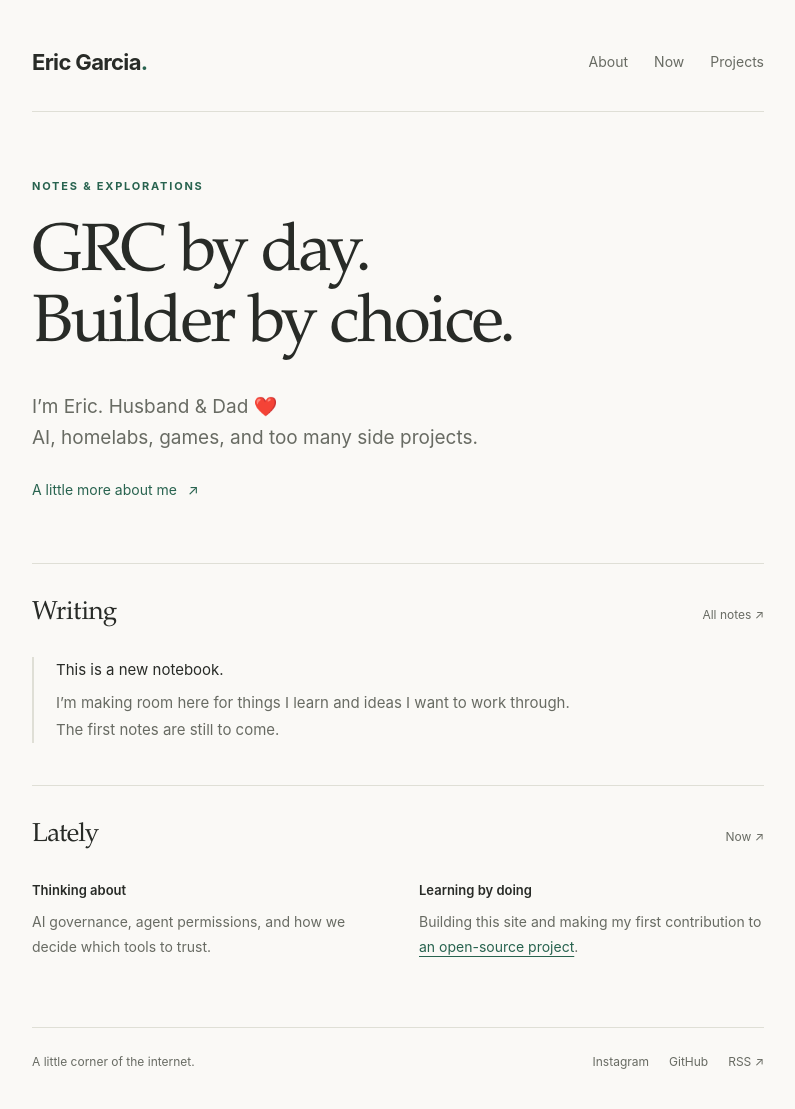
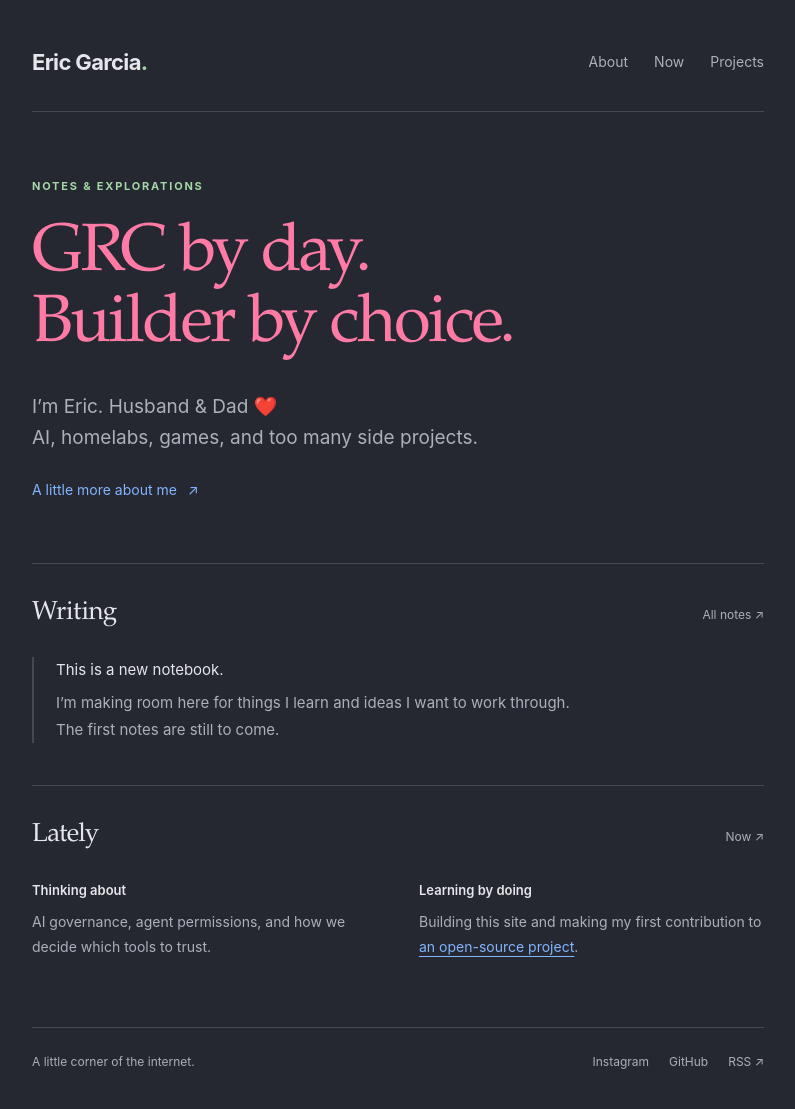
Before and after one commit to ericonyourphone/ericonyourphone.github.io, a Jekyll site: the page built from index.html, in a window 1280 px wide. Shown: the whole page, without its empty margins (242-1037 px from the left). Built offline with Jekyll 4.4.1, drawn with Linux system fonts in a browser that asks for light colours.

Commit message:
Match website colors to Ghostty terminal palette

```diff
--- a/_layouts/default.html
+++ b/_layouts/default.html
@@ -5,7 +5,7 @@
   <meta name="viewport" content="width=device-width, initial-scale=1">
   <title>{% if page.title %}{{ page.title | escape }} · {% endif %}{{ site.title | escape }}</title>
   <meta name="description" content="{{ page.description | default: site.description | escape }}">
-  <meta name="color-scheme" content="light dark">
+  <meta name="color-scheme" content="dark">
   <link rel="canonical" href="{{ page.url | absolute_url }}">
   <meta property="og:title" content="{{ page.title | default: site.title | escape }}">
   <meta property="og:description" content="{{ page.description | default: site.description | escape }}">
--- a/assets/style.css
+++ b/assets/style.css
@@ -1,11 +1,13 @@
 :root {
-  color-scheme:light dark;
-  --paper:#faf9f6;
-  --ink:#282b27;
-  --muted:#686b63;
-  --line:#dfdfd6;
-  --accent:#28634f;
-  --wash:#f0f0e9;
+  color-scheme:dark;
+  --paper:#252830;
+  --ink:#e5e6eb;
+  --muted:#abb0b9;
+  --line:#444851;
+  --accent:#82b4ff;
+  --wash:#343840;
+  --pink:#ff7aa4;
+  --mint:#a5d6a7;
   --serif:Charter,'Bitstream Charter','Iowan Old Style','Palatino Linotype',Palatino,Georgia,serif;
   --sans:-apple-system,BlinkMacSystemFont,'Segoe UI',sans-serif;
 }
@@ -25,8 +27,8 @@ body {
   -webkit-font-smoothing:antialiased;
 }
 ::selection {
-  background:#cee1d3;
-  color:#183326;
+  background:#484b54;
+  color:#ffffff;
 }
 a {
   color:var(--accent);
@@ -64,7 +66,7 @@ a:focus-visible {
   white-space:nowrap;
 }
 .wordmark-dot {
-  color:var(--accent);
+  color:var(--mint);
 }
 nav {
   display:flex;
@@ -88,7 +90,7 @@ nav a[aria-current] {
   font-weight:650;
   letter-spacing:1.8px;
   text-transform:uppercase;
-  color:var(--accent);
+  color:var(--mint);
   margin:0 0 23px;
 }
 h1,h2,h3 {
@@ -102,7 +104,7 @@ h1 {
   margin:0 0 28px;
 }
 .introduction h1 {
-  font-size:67px;
+  color:var(--pink);  font-size:67px;
   line-height:1.07;
   letter-spacing:-2.5px;
 }
@@ -288,20 +290,6 @@ img {
   max-width:100%;
   height:auto;
 }
-@media(prefers-color-scheme:dark) {
-  :root {
-    --paper:#171c19;
-    --ink:#e1e4dc;
-    --muted:#a3aba1;
-    --line:#363f37;
-    --accent:#a1c5aa;
-    --wash:#242c25;
-  }
-  ::selection {
-    background:#38533f;
-    color:#f1f5ee;
-  }
-}
 @media(max-width:600px) {
   .site-shell {
     padding:0 24px;
```
Also changed, not shown: README.md, assets/favicon.svg.
